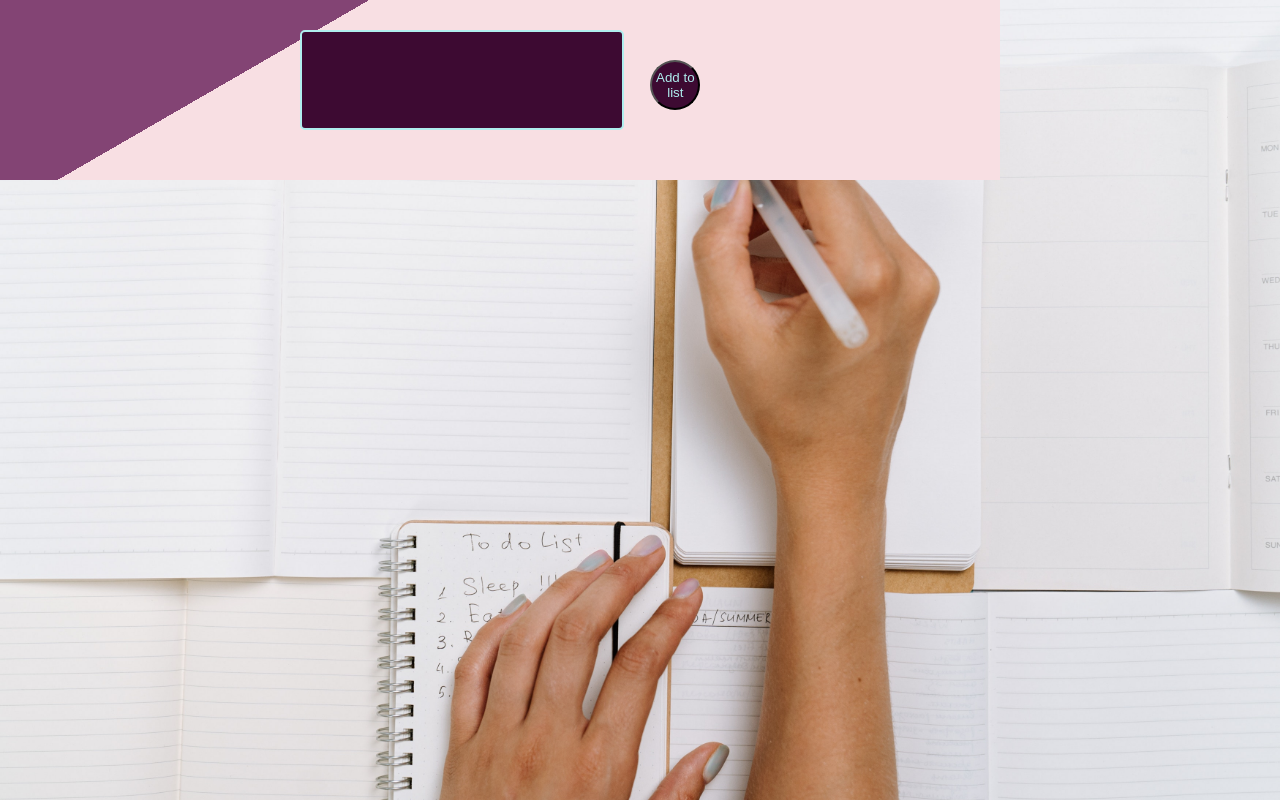
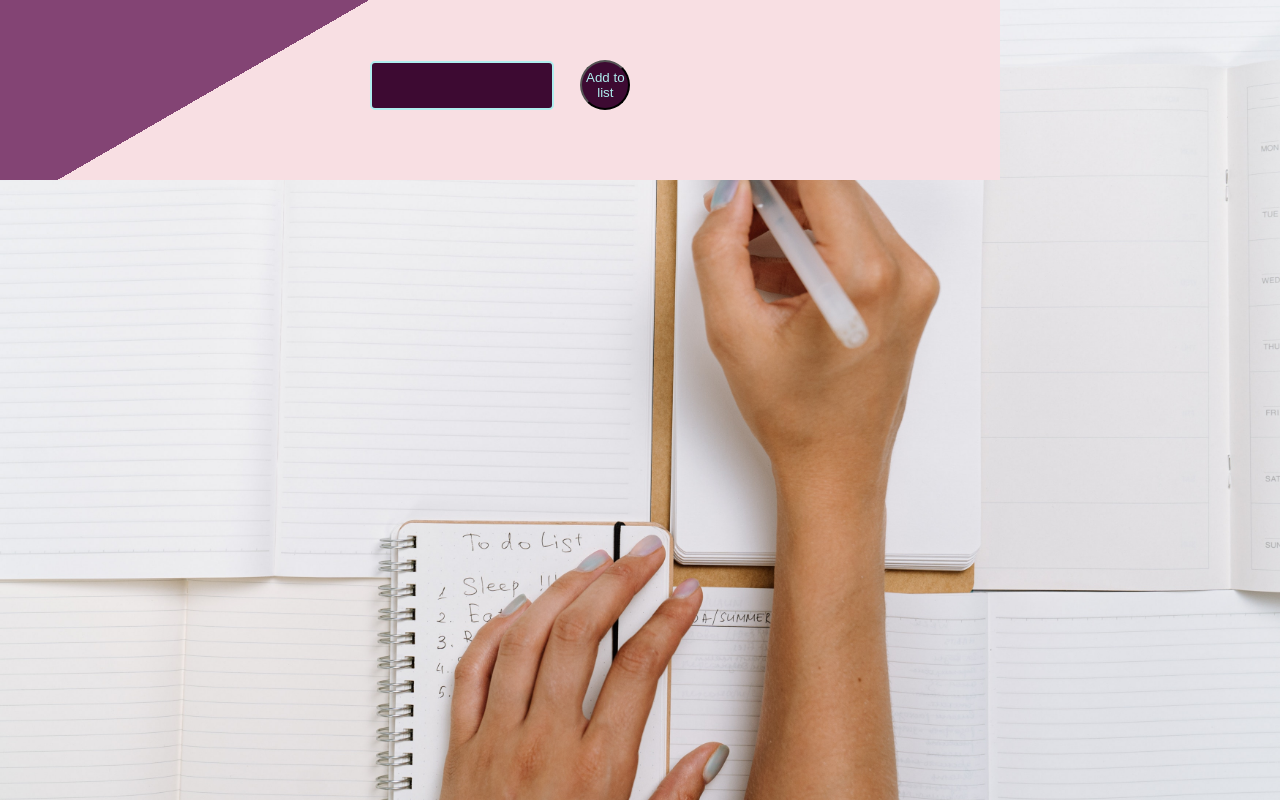
Before and after one commit to Mahdiyeh-Asgharpour/to-do-list, a React (Create React App) app: page / in a window 1280 px wide. Built offline with nearby package versions, Linux system fonts and the light colour scheme; a web font is replaced by a local one.

Commit message:
Add files via upload

```diff
--- a/src/App.css
+++ b/src/App.css
@@ -1,3 +1,6 @@
+body{
+  height: 100vh;
+}
 input{
   background-color:rgb(61, 10, 50);
   border: 2px solid paleturquoise;
@@ -31,8 +34,7 @@ button{
 
 .add-list{
   background:  linear-gradient(-210deg,rgb(131, 68, 116) 30%, rgb(248, 223, 227) 30%);
-
-  width:210vh;
+  /* width:10em; */
   height: 25vh;
   justify-content: center;
   display: flex;
@@ -81,7 +83,7 @@ justify-content: flex-end;
 text-align: right;
 align-items: flex-end;
 }
-@media screen and (max-width:1000px) and (orientation: landscape){
+@media screen and (max-height:1000px) and (orientation: landscape){
   *{
     overflow:hidden;
   }
@@ -99,9 +101,6 @@ align-items: flex-end;
   width: 80%;
 
 }
-
-
-
 button:not(.addbtn){
   margin-left: 0;
   width: 25px;
@@ -113,16 +112,16 @@ button:not(.addbtn){
   font-weight: bolder;
 }
 }
-@media screen and (max-width:1000px) and (min-width:400px) and  (orientation: landscape){
+@media screen and (max-height:600px) and  (orientation: landscape){
+  .llist{
+    width: 700px;
+
+  }
+
+}
+@media screen and (min-width:800px) and  (orientation: landscape)and (max-width:1000px){
   .llist{
     width: 800px;
-
-
-  }
-}
-@media screen and (max-width:400px) and (min-width:300px) and  (orientation: landscape){
-  .llist{
-    width: 200px;
 
   }
 
```
